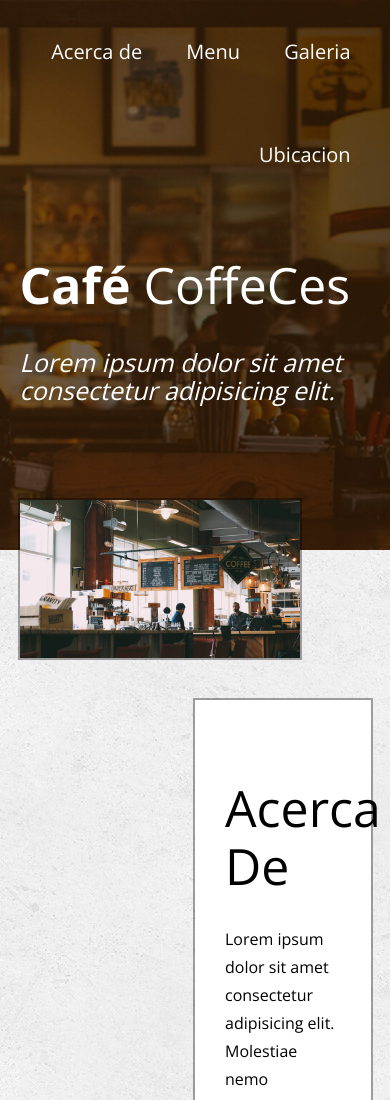
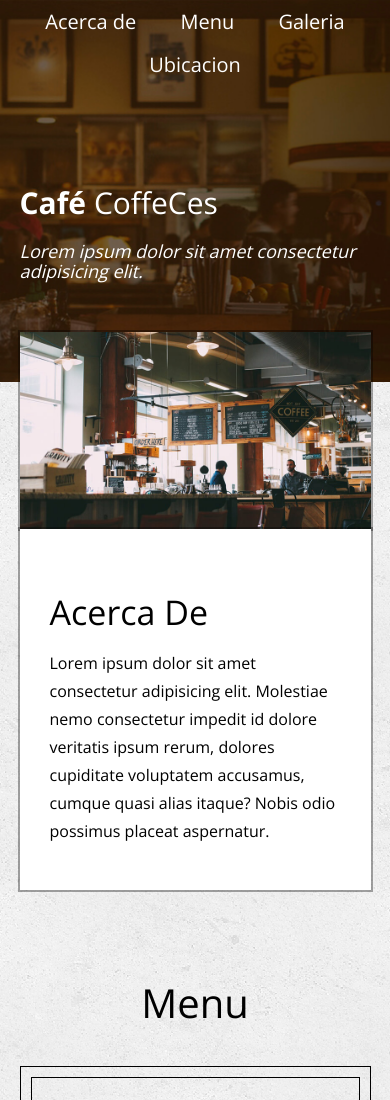
Before and after one commit to cesaranil/Practica3-Restaurante, a plain HTML site: page index.html in a window 390 px wide. Shown: the top 1100 px of the page. Drawn offline with nearby package versions, Linux system fonts and the light colour scheme.

Commit message:
haciendo la pagina responsiva con mediaquery

```diff
--- /dev/null
+++ b/css/sass/_responsive.scss
@@ -0,0 +1,86 @@
+@media screen and (max-width: 800px){
+    header{
+        .contenedor{
+            position: static;
+            height: auto;
+        }
+        .texto{
+            position: static;
+            margin: 100px 0;
+            .nombre{
+                font-size: 30px;
+            }
+            h3{
+                font-size: 18px;
+            }
+        }
+        .menu{
+            text-align: center;
+            a{
+                margin: 10px 20px;
+            }
+        }
+    }
+    .main{
+        .acerca-de{
+            .foto{
+                width: 100%;
+                position: relative;
+            }
+            article{
+                position: relative;
+                width: 100%;
+                top: -50px;
+                transform: translate(0px, 0);
+            }
+        }
+        .menu{
+            padding-top: 300px;
+            article{
+                width: 100%;
+            }
+        }
+        .galeria{
+            .foto{
+                width: 50%;
+            }
+        }
+        .mapa{
+            width: 80%;
+            margin: auto;
+        }
+    }
+}
+
+@media screen and (max-width: 400px){
+    .main{
+        .acerca-de{
+            article{
+                h3{
+                    font-size: 34px;
+                    margin-bottom: 10px;
+                }
+            }
+        }
+        .menu{
+            article{
+                .nombre,
+                .precio{
+                    font-size: 16px;
+                    line-height: 16px;
+                }
+            }
+        }
+        .ubicacion{
+            .direccion{
+                text-align: center;
+                width: 100%;
+                margin-bottom: 15px;
+            }
+            .horarios{
+                width: 100%;
+                text-align: center;
+            }
+        }
+    }
+}
--- a/css/sass/style.scss
+++ b/css/sass/style.scss
@@ -11,3 +11,5 @@
 @import 'ubicacion';
 
 @import 'footer';
+
+@import 'responsive';
```
Also changed, not shown: css/style.css, 1 other file.
